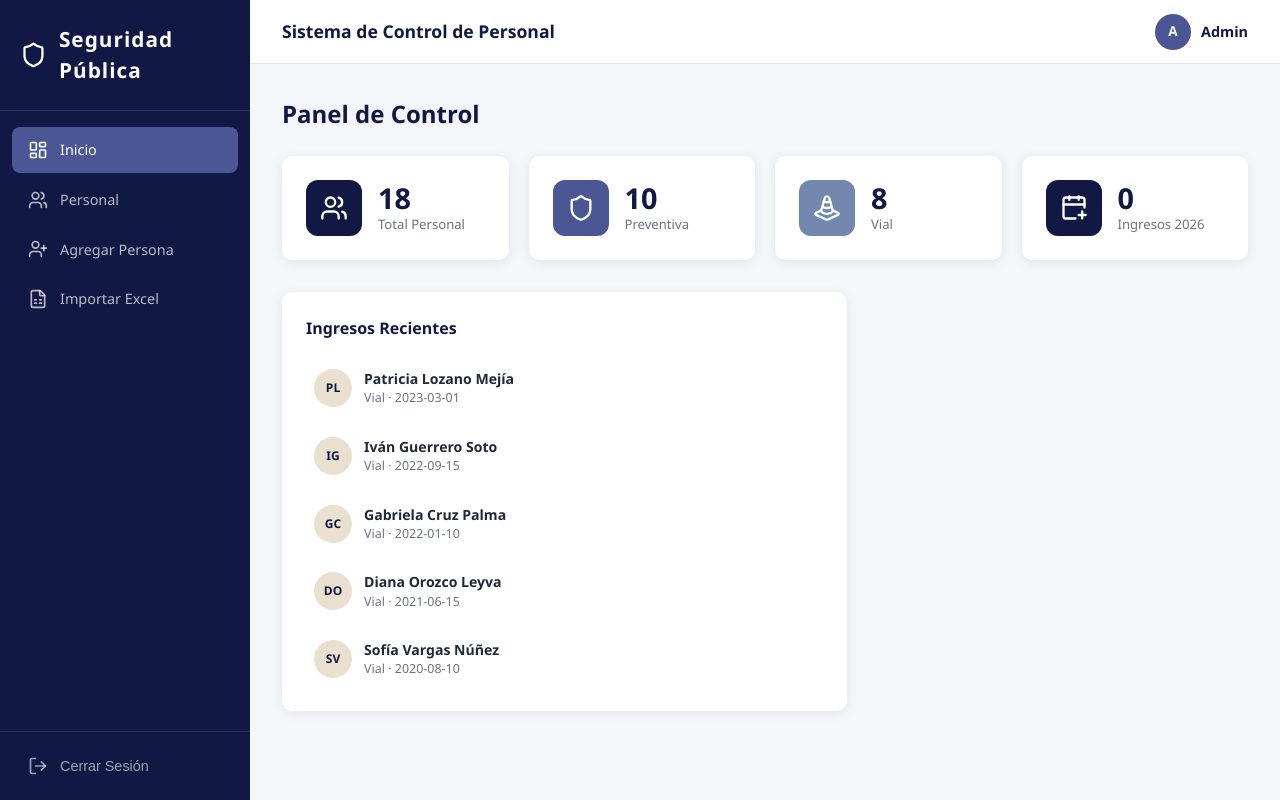
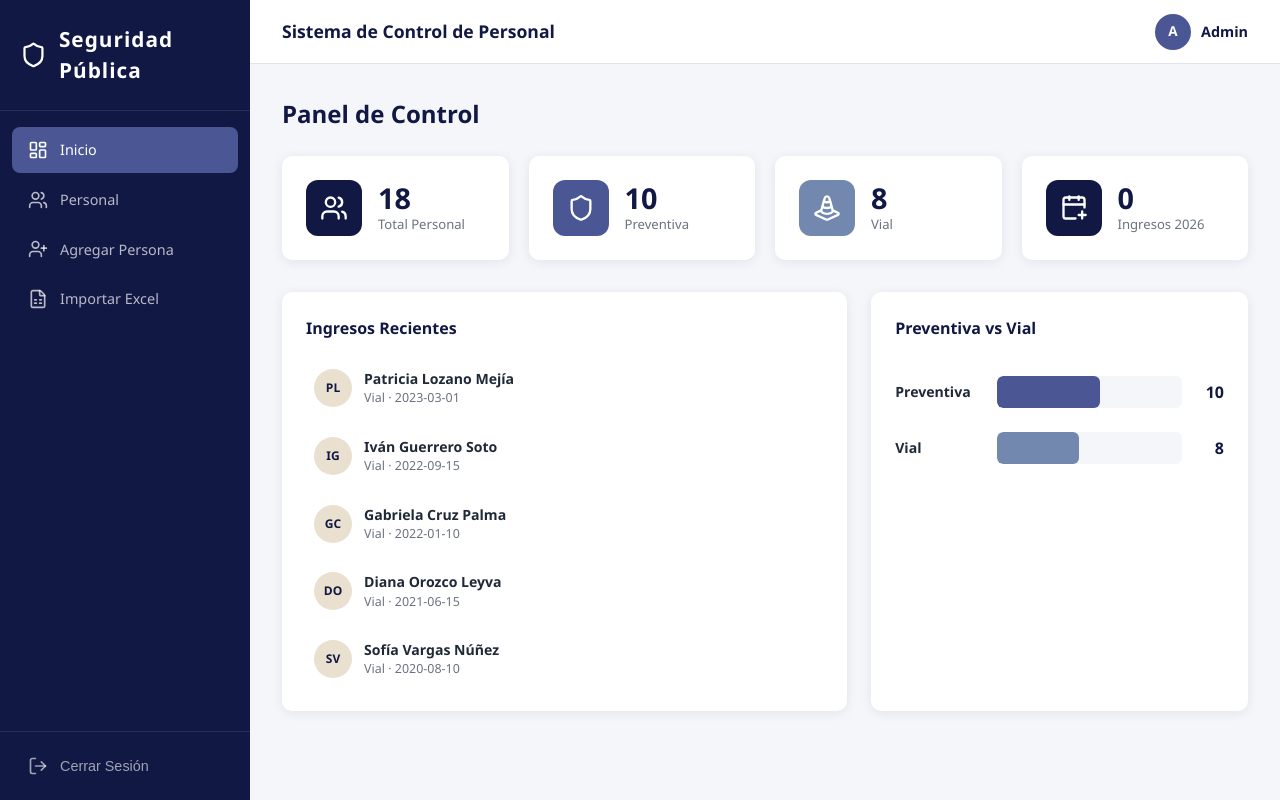
Before and after one commit to DiegoAragon13/Sistema_de_Control_policial, a React (Vite) app: page / in a window 1280 px wide. Both pictures are taken after typing "Sample", "Sample123" into the empty fields and a click on the button "Entrar". Built offline with nearby package versions, Linux system fonts and the light colour scheme.

Commit message:
Agregar grafica de barras Preventiva vs Vial al dashboard

```diff
--- a/src/index.css
+++ b/src/index.css
@@ -470,6 +470,58 @@ body {
   display: flex;
   flex-direction: column;
   gap: 12px;
+}
+
+/* BAR CHART */
+.bar-chart {
+  display: flex;
+  flex-direction: column;
+  gap: 24px;
+  padding: 16px 0;
+}
+
+.bar-item {
+  display: flex;
+  align-items: center;
+  gap: 12px;
+}
+
+.bar-label {
+  width: 90px;
+  font-size: 0.88rem;
+  font-weight: 600;
+  color: var(--negro);
+  flex-shrink: 0;
+}
+
+.bar-track {
+  flex: 1;
+  height: 32px;
+  background: var(--gris-fondo);
+  border-radius: 6px;
+  overflow: hidden;
+}
+
+.bar-fill {
+  height: 100%;
+  border-radius: 6px;
+  transition: width 0.6s ease;
+}
+
+.bar-fill-preventiva {
+  background: var(--azul-medio);
+}
+
+.bar-fill-vial {
+  background: var(--azul-claro);
+}
+
+.bar-value {
+  font-size: 1rem;
+  font-weight: 700;
+  color: var(--azul-oscuro);
+  width: 30px;
+  text-align: right;
 }
 
 .zone-item {
--- a/src/pages/Dashboard.jsx
+++ b/src/pages/Dashboard.jsx
@@ -73,6 +73,32 @@ function Dashboard({ personal }) {
               ))}
           </div>
         </div>
+
+        <div className="dashboard-card">
+          <h3>Preventiva vs Vial</h3>
+          <div className="bar-chart">
+            <div className="bar-item">
+              <span className="bar-label">Preventiva</span>
+              <div className="bar-track">
+                <div
+                  className="bar-fill bar-fill-preventiva"
+                  style={{ width: `${(totalPreventiva / personal.length) * 100}%` }}
+                ></div>
+              </div>
+              <span className="bar-value">{totalPreventiva}</span>
+            </div>
+            <div className="bar-item">
+              <span className="bar-label">Vial</span>
+              <div className="bar-track">
+                <div
+                  className="bar-fill bar-fill-vial"
+                  style={{ width: `${(totalViales / personal.length) * 100}%` }}
+                ></div>
+              </div>
+              <span className="bar-value">{totalViales}</span>
+            </div>
+          </div>
+        </div>
       </div>
     </div>
   );
```
